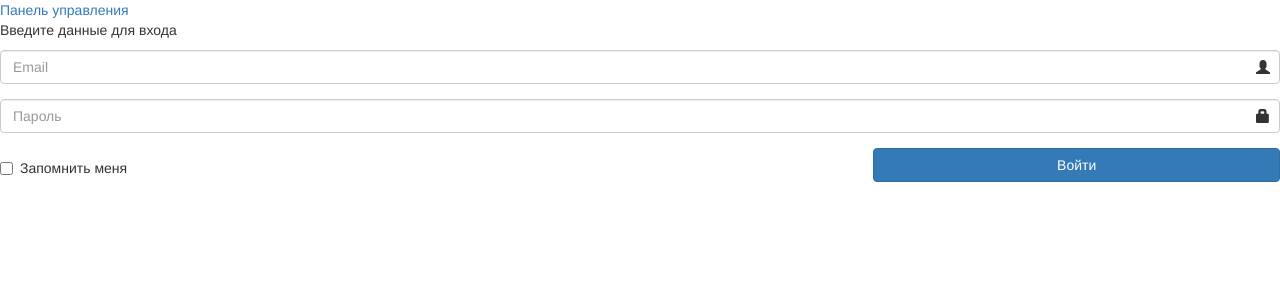
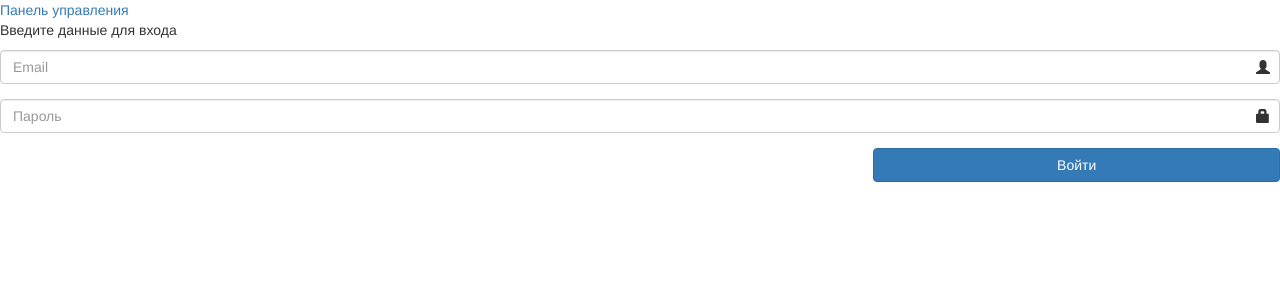
Before and after one commit to Kaluchii/central, a Laravel app: template resources/views/auth/login.blade.php in a window 1280 px wide. Shown: the top 300 px of the page. Run offline with Laravel 8, Linux system fonts and the light colour scheme; the template is opened without the code that fills it, so the values that code supplies are empty; settings files or empty folders that the repository lacks are supplied; parts of the project's set-up code (start-up, migrations or seed data) failed here and were passed over; some libraries are stand-ins or nearby versions.

Commit message:
Del string checkbox from login page

```diff
--- a/resources/views/auth/login.blade.php
+++ b/resources/views/auth/login.blade.php
@@ -52,11 +52,6 @@
             </div>
             <div class="row">
                 <div class="col-xs-8">
-                    <div class="checkbox icheck">
-                        <label>
-                            <input type="checkbox" name="remember"> Запомнить меня
-                        </label>
-                    </div>
                 </div>
                 <!-- /.col -->
                 <div class="col-xs-4">
--- a/resources/views/back/layout.blade.php
+++ b/resources/views/back/layout.blade.php
@@ -5,7 +5,7 @@
     <meta name="csrf-token" content="{{ csrf_token() }}">
     <meta http-equiv="X-UA-Compatible" content="IE=edge">
 
-    <title>НазваниеСайта | Панель управления</title>
+    <title>ЖК «Центральный» | Панель управления</title>
 
     <meta content="width=device-width, initial-scale=1, maximum-scale=1, user-scalable=no" name="viewport">
 
```
